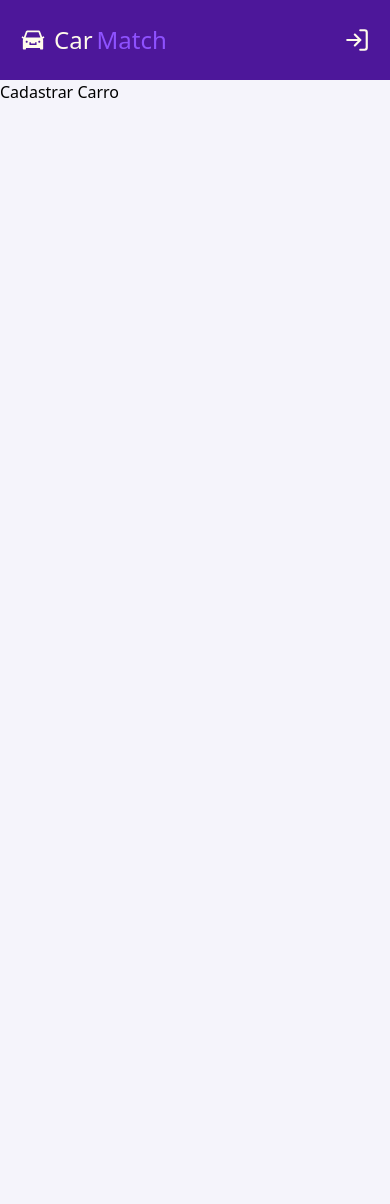
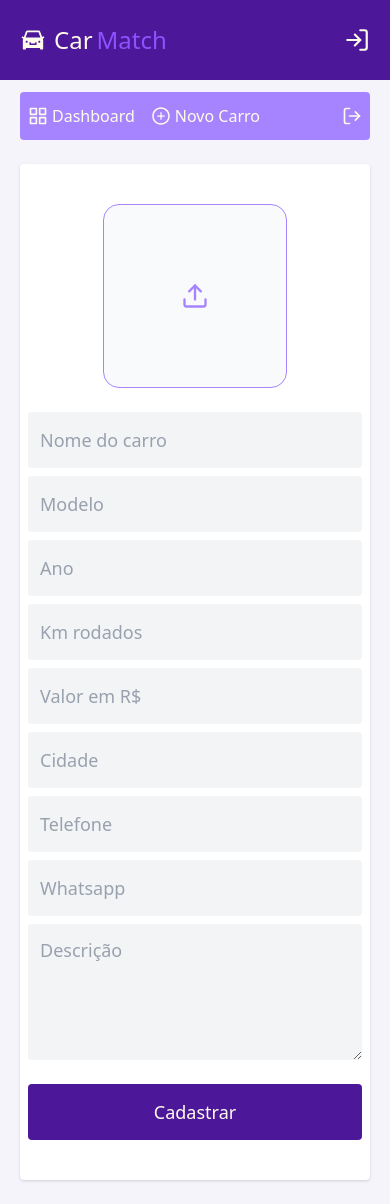
Before and after one commit to Paula-Stefany/car-match-platform, a React (Vite) app: page /dashboard/new in a window 390 px wide. Before the commit the page ends 844 px from the top, so only its background shows below. Built offline with nearby package versions, Linux system fonts and the light colour scheme; no server answers.

Commit message:
schema e formulário de cadastro do carro

```diff
--- a/src/pages/dashboard/new/index.tsx
+++ b/src/pages/dashboard/new/index.tsx
@@ -1,9 +1,87 @@
+import { Container } from "../../../components/container"
+import { DashboardHeader } from "../../../components/panelHeader"
+import { FiUpload } from "react-icons/fi"
+import { useForm } from "react-hook-form"
+import { Input } from "../../../components/input"
+import { z } from 'zod'
+import { zodResolver } from "@hookform/resolvers/zod"
+
+
+const schema = z.object({
+  name: z.string().nonempty('* O nome do carro é obrigatório').max(70, {message: 'Máximo de 70 caracteres'}),
+  model: z.string().nonempty('* O modelo do carro é obrigatório').max(60, {message: 'Máximo de 60 caracteres'}),
+  year: z.number({
+    required_error: 'O ano é obrigatório',
+    invalid_type_error: 'O ano deve ser um número válido'
+  }).int('O ano deve ser um número inteiro'),
+
+  km:  z.string()
+  .nonempty("Quilometragem é obrigatória")
+  .transform((val) => {
+
+    const cleaned =
+    val.replace(/\s/gi, '')
+    .replace(/,/gi, '')
+    .replace(/\./gi, '');
+
+    return Number(cleaned);
+  })
+  .refine((num) => !isNaN(num), { message: "Deve ser um número válido" })
+  .refine((num) => num >= 0, { message: "Deve ser maior ou igual a zero" })
+  .refine((num) => num <= 1000000, { message: "Valor máximo permitido é 1.000.000" }),
+
+  value: z.string().nonempty('Valor é obrigatório').transform((val) => {
+    const cleaned =
+    val.replace(/\s/gi, '')
+    .replace(/\./gi, '')
+    .replace(',', '.');
+    return Number(cleaned);
+  })
+  .refine((num) => !isNaN(num), {message: 'Digite um valor válido'})
+  .refine((num) => num <= 10000000, {message: 'Valor máximo é R$ 10.000.000'}),
+
+  city: z.string().nonempty('A cidade é obrigatória').max(70, {message: 'O nome da cidade é obrigatório'}),
+  telephone: z.string().max(10, {message: 'Digite um telefone válido'}).optional(),
+  whatsapp: z.string().nonempty('O whatsapp é obrigatório').length(11, {message: 'Digite um número válido'}),
+  description: z.string().max(600, {message: 'Digite até 600 caracteres'}).optional(),
+  image_url: z.string().nonempty('Porfavor, insira a imagem do carro')
+
+})
+
+
 
 export function New() {
 
   return (
-    <div>
-        <h1>Cadastrar Carro</h1>
-    </div>
+    <Container>
+      <DashboardHeader/>
+      <div className="w-full flex flex-col gap-6 bg-white my-6 py-10 shadow shadow-gray-300 rounded px-2">
+        <button className="w-46 h-46 bg-gray-50 flex m-auto items-center justify-center border border-violet-400 rounded-2xl">
+          <FiUpload className="absolute text-violet-400" size={28}/>
+          <input className="opacity-0 cursor-pointer" type="file" accept="image/"/>
+
+        </button>
+        <form className="flex flex-col text-gray-600 gap-2" action="">
+          <input className="w-full h-14 bg-gray-100 px-3 text-lg border-none rounded outline-none placeholder:text-gray-400" type="text" placeholder="Nome do carro" />
+          <input className="w-full h-14 bg-gray-100 px-3 text-lg border-none rounded outline-none placeholder:text-gray-400" type="text" placeholder="Modelo" />
+          <div className="flex flex-col gap-2 md:flex-row md:my-2">
+            <input className="w-full h-14 bg-gray-100 px-3 text-lg border-none rounded outline-none placeholder:text-gray-400" type="text" placeholder="Ano" />
+
+            <input className="w-full h-14 bg-gray-100 px-3 text-lg border-none rounded outline-none placeholder:text-gray-400" type="text" placeholder="Km rodados" />
+          </div>
+          <input className="w-full h-14 bg-gray-100 px-3 text-lg border-none rounded outline-none placeholder:text-gray-400" type="text" placeholder="Valor em R$" />
+          <input className="w-full h-14 bg-gray-100 px-3 text-lg border-none rounded outline-none placeholder:text-gray-400" type="text" placeholder="Cidade" />
+          <div className="flex flex-col gap-2 md:flex-row md:my-2">
+            <input className="w-full h-14 bg-gray-100 px-3 text-lg border-none rounded outline-none placeholder:text-gray-400" type="text" placeholder="Telefone" />
+            <input className="w-full h-14 bg-gray-100 px-3 text-lg border-none rounded outline-none placeholder:text-gray-400" type="text" placeholder="Whatsapp" />
+          </div>
+          <textarea maxLength={500} rows={4} className="w-full bg-gray-100 px-3 py-3 text-lg border-none rounded outline-none placeholder:text-gray-400" placeholder="Descrição" />
+          <button className="w-full h-14 bg-violet-900 rounded mt-4 text-lg text-amber-50 cursor-pointer font-medium">
+            Cadastrar
+          </button>
+        </form>
+
+      </div>
+    </Container>
   )
 }
```
